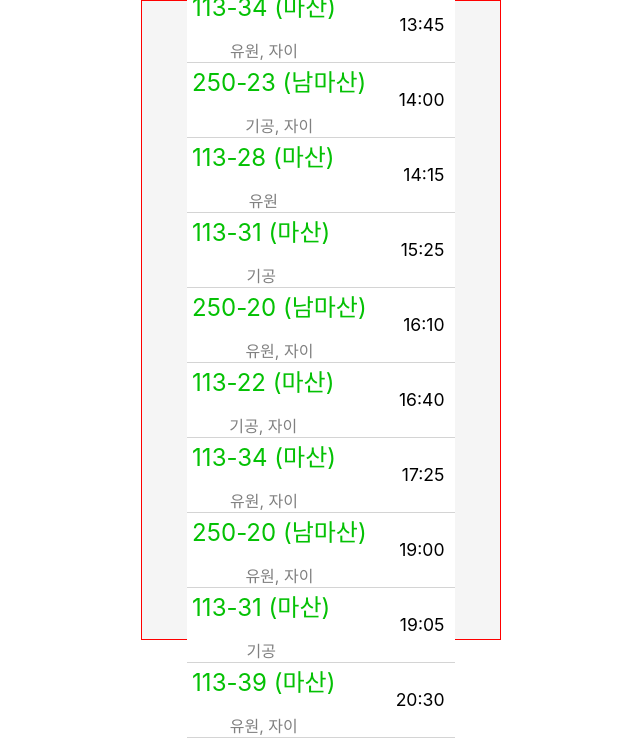
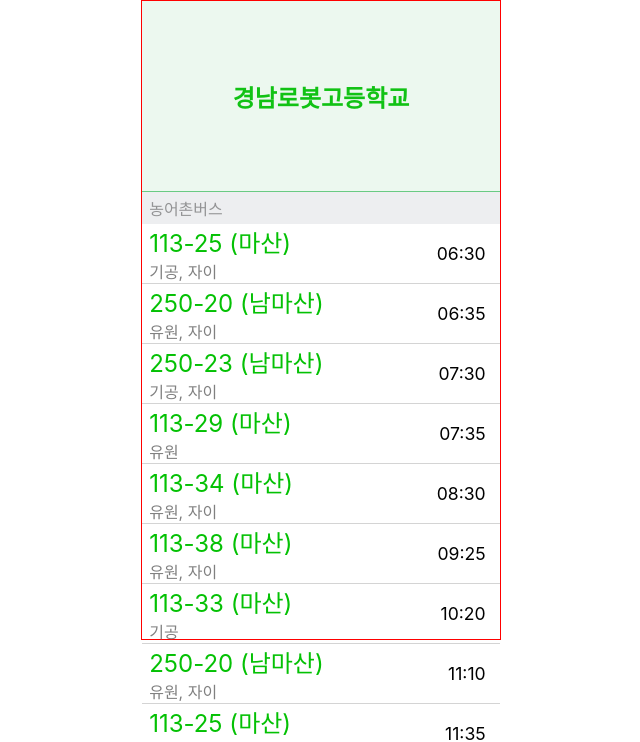
Before and after one commit to Minminjamin/counBus, a React (Create React App) app: page /bus in a window 1280 px wide. Shown: the top 742 px of the page, without its empty margins (319-959 px from the left). Built offline with nearby package versions, Linux system fonts and the light colour scheme; no server answers.

Commit message:
style : css의 wrap 클래스 이름 변경

```diff
--- a/src/components/Warning/Warning.scss
+++ b/src/components/Warning/Warning.scss
@@ -1,4 +1,4 @@
-.wrap {
+.wraningWrap {
   background: rgba(0, 0, 0, 0.04);
   width: 100%;
   height: 100%;
--- a/src/components/Warning/Warning.tsx
+++ b/src/components/Warning/Warning.tsx
@@ -12,7 +12,7 @@
   const navitage = useNavigate();
 
   return (
-    <div className="wrap">
+    <div className="wraningWrap">
       <section>
         <h2>경고</h2>
         <div className="wraning">{children}</div>
--- a/src/pages/Bus/Bus.scss
+++ b/src/pages/Bus/Bus.scss
@@ -1,4 +1,4 @@
-.wrap {
+.busWrap {
   width: 100%;
   height: 100%;
 
--- a/src/pages/Bus/Bus.tsx
+++ b/src/pages/Bus/Bus.tsx
@@ -23,7 +23,7 @@
   }, []);
 
   return (
-    <div className="wrap">
+    <div className="busWrap">
       <section className="busStopName">
         <h1>경남로봇고등학교</h1>
       </section>
--- a/src/pages/Dormitory/Dormitory.jsx
+++ b/src/pages/Dormitory/Dormitory.jsx
@@ -4,7 +4,7 @@
 
 const Dormitory = () => {
   return (
-    <div className="wrap">
+    <div className="dormitoryWrap">
       <Warning>
         <span>사감 선생님 및 담임선생님께</span>
         <span>외출 또는 외박 허가를 받겠습니까?</span>
--- a/src/pages/Dormitory/Dormitory.scss
+++ b/src/pages/Dormitory/Dormitory.scss
@@ -1,4 +1,4 @@
-.wrap {
+.dormitoryWrap {
   width: 100%;
   height: 100%;
 }
```
